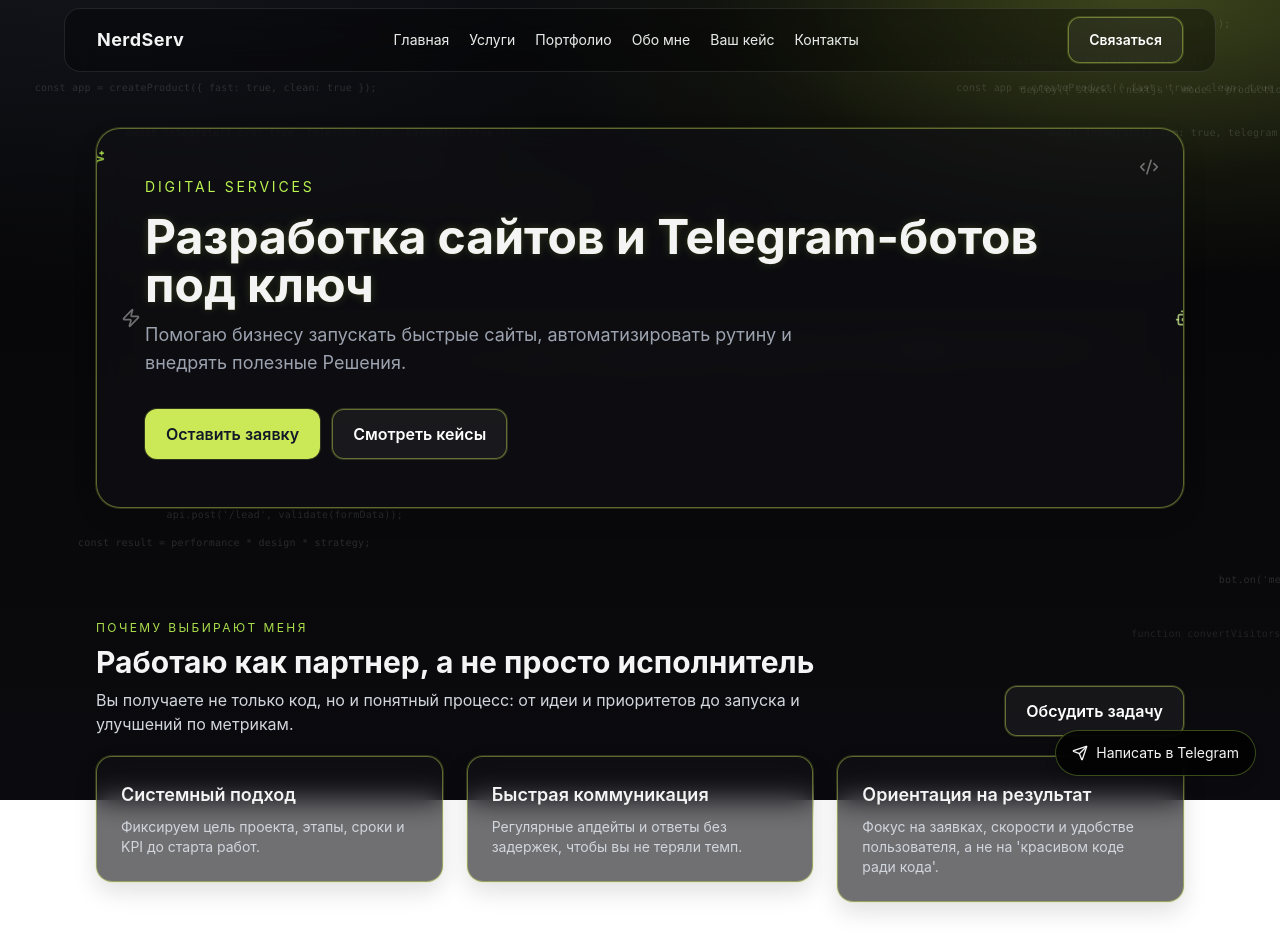
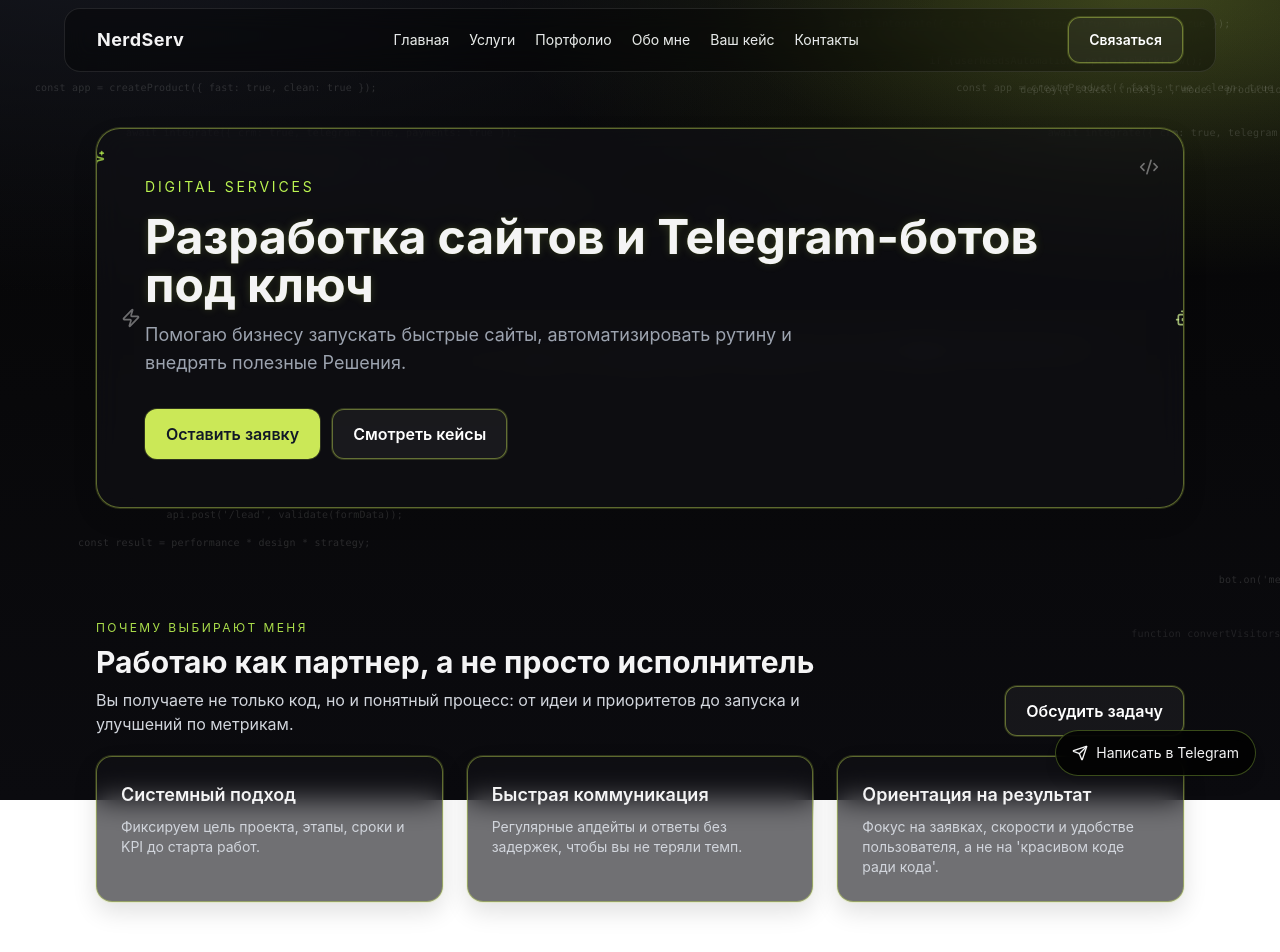
Before and after one commit to Pipata246/nerdServ, a Next.js app: page / in a window 1280 px wide. Shown: the top 952 px of the page. Built offline with nearby package versions, Linux system fonts and the light colour scheme.

Commit message:
Fix equal height for feature blocks on homepage

```diff
--- a/src/app/page.tsx
+++ b/src/app/page.tsx
@@ -79,9 +79,9 @@ export default function HomePage() {
               }
             ].map((item, i) => (
               <Reveal key={item.title} delay={i * 0.12}>
-                <div className="glass rounded-2xl p-6">
+                <div className="glass rounded-2xl p-6 h-full flex flex-col">
                   <h3 className="text-lg font-semibold">{item.title}</h3>
-                  <p className="mt-2 text-sm text-gray-300">{item.text}</p>
+                  <p className="mt-2 text-sm text-gray-300 flex-1">{item.text}</p>
                 </div>
               </Reveal>
             ))}
```
